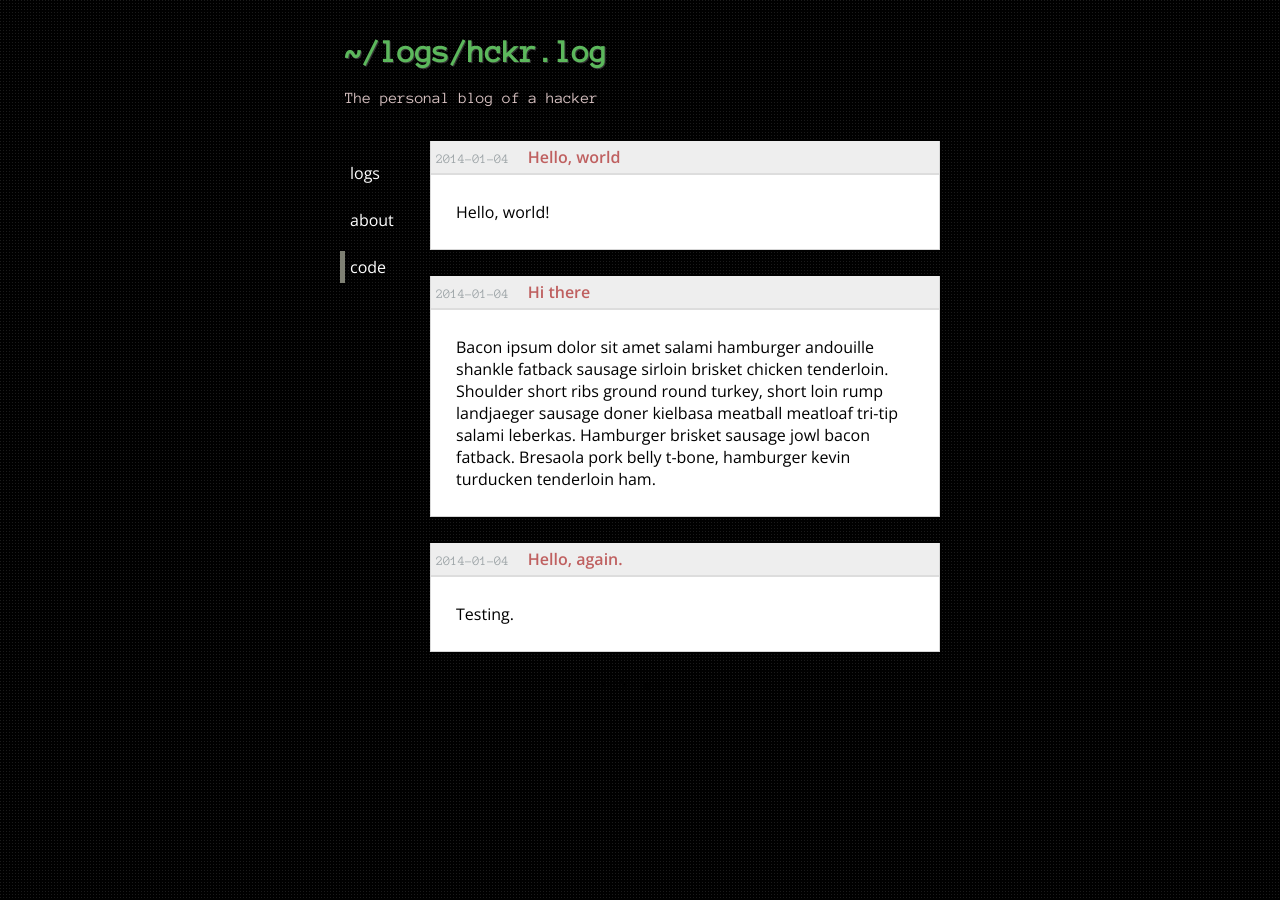
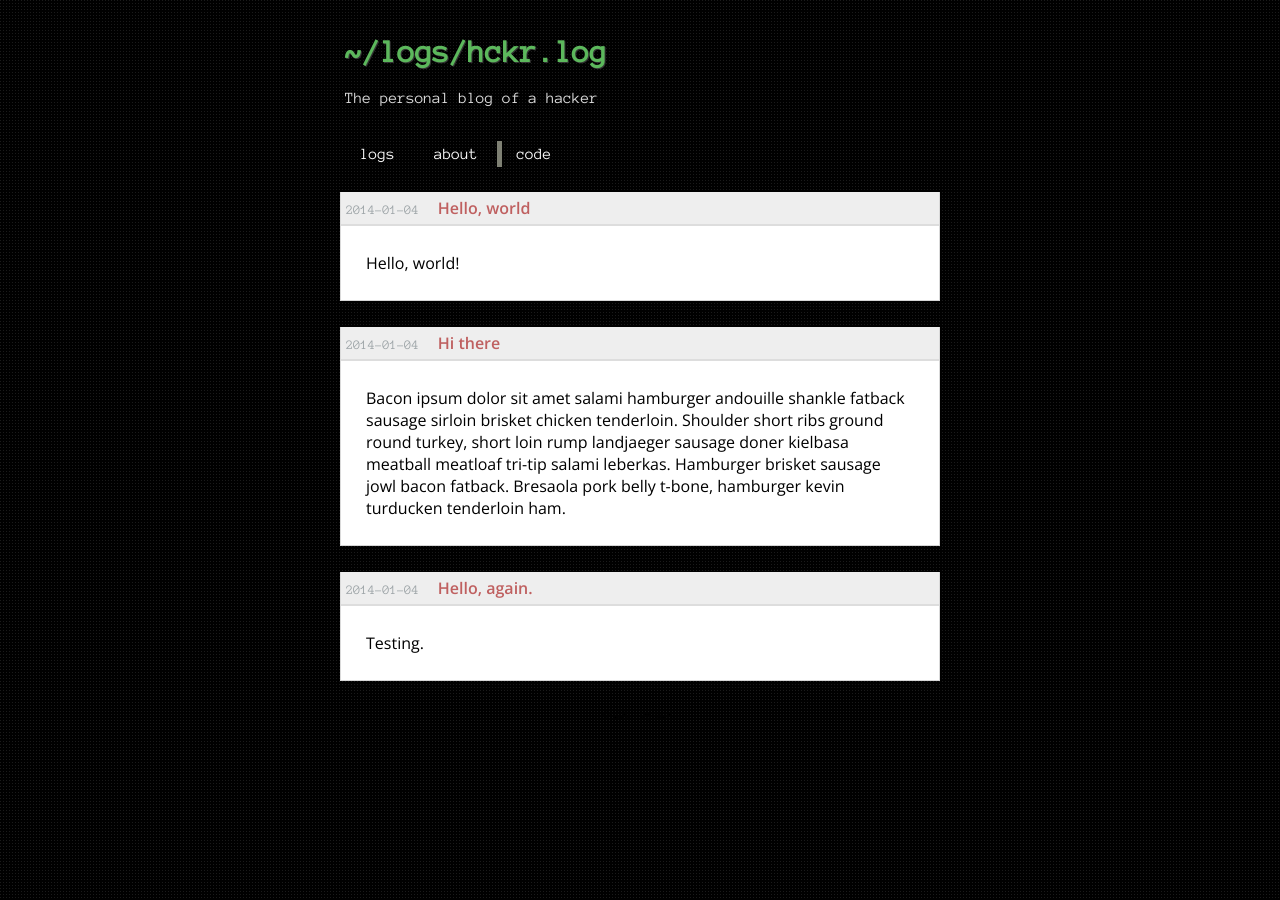
Before and after one commit to bitjockey42/astrohckr.github.io, a Jekyll site: the page built from index.md, in a window 1280 px wide. Built offline with Jekyll 4.4.1, drawn with Linux system fonts in a browser that asks for light colours.

Commit message:
Make the navbar horizontal so as to emulate a cursor

```diff
--- a/_layouts/default.html
+++ b/_layouts/default.html
@@ -1,14 +1,9 @@
 <div class="center">
-
   {% include header.html %}
 
-  <div class="col-1">
-    {% include nav.html %}
-  </div>
+  {% include nav.html %}
 
-  <div class="col-2">
-    {{ content }}
-  </div>
+  {{ content }}
 
   {% include footer.html %}
 </div>
--- a/assets/stylesheets/header.css
+++ b/assets/stylesheets/header.css
@@ -11,5 +11,5 @@
 }
 
 .header-site-tagline {
-    color: #d9c3c3;
+    color: #ddd;
 }
--- a/assets/stylesheets/nav.css
+++ b/assets/stylesheets/nav.css
@@ -1,18 +1,21 @@
 .nav-ul {
     padding-left: 0;
     list-style-type: none;
-    margin-right: 25px;
+    margin-bottom: 25px;
+}
+
+.nav-ul li {
+    display: inline;
 }
 
 .nav-item {
-    display: block;
+    display: inline-block;
     color: #fdfdfd;
     text-decoration: none;
-    font-family: "Open Sans", sans-serif;
+    font-family: "Anonymous Pro", sans-serif;
     text-transform: lowercase;
-    padding: 5px 5px;
-    margin-bottom: 15px;
     border-left: solid 5px transparent;
+    padding: 5px 15px;
 }
 
 .nav-item:hover {
```
